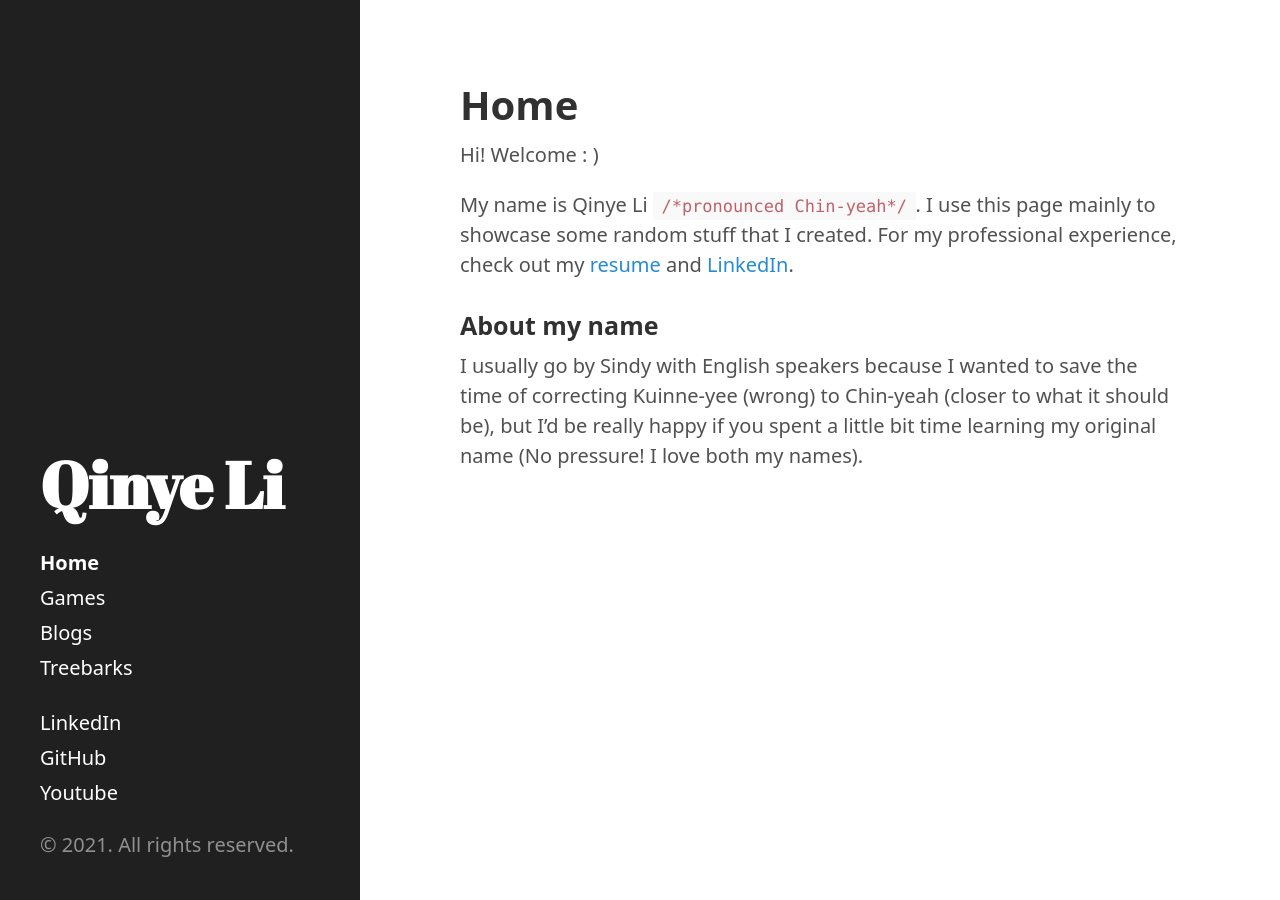
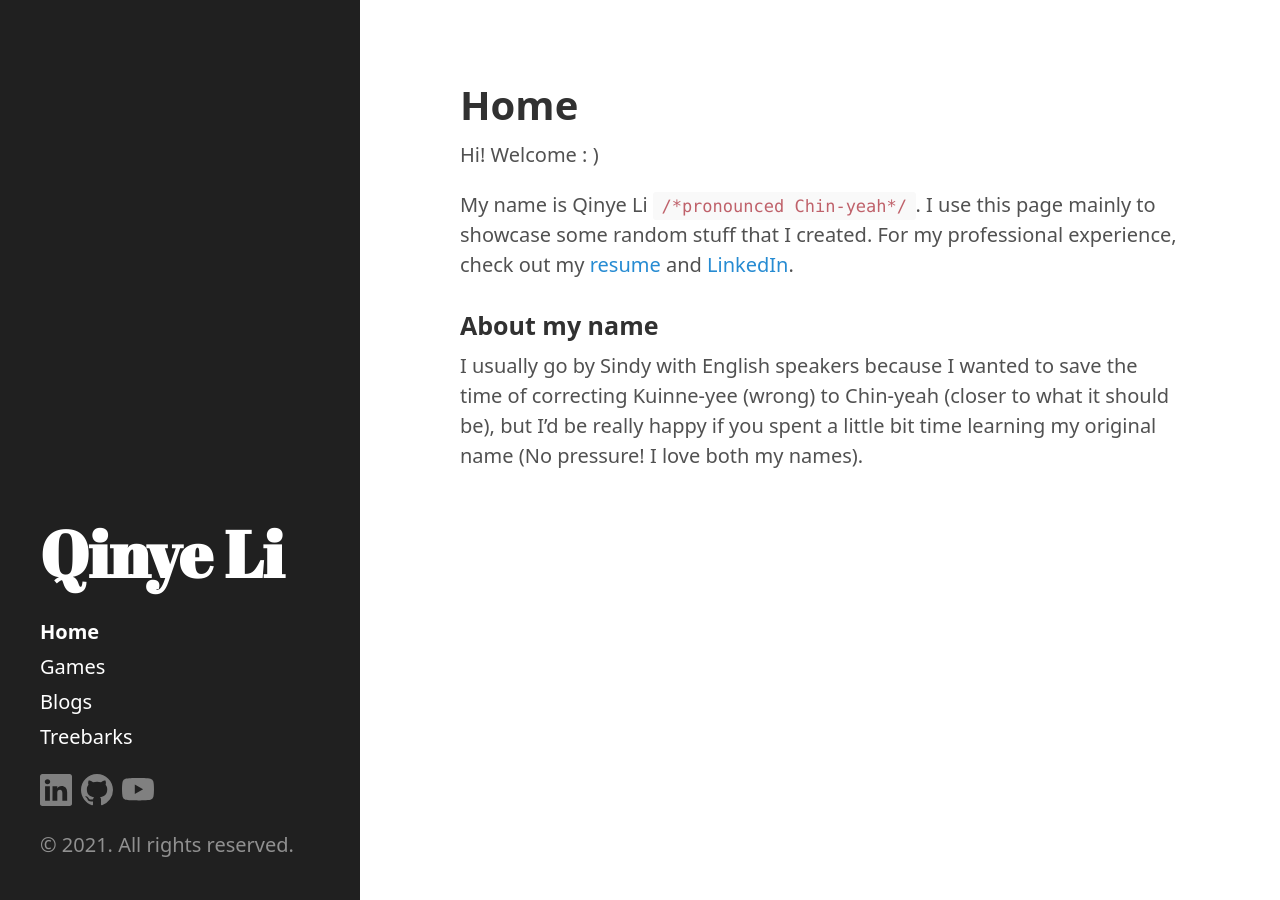
Before and after one commit to qinyeli/GithubIO, a Jekyll site: the page built from index.md, in a window 1280 px wide. Built offline with Jekyll 4.4.1, drawn with Linux system fonts in a browser that asks for light colours.

Commit message:
Changed social media links from text to svg
Some of the parameters are hardcoded but this should general enough for personal blogging purpose.
e.g.
* svg color is hard coded to grey
* svg size is hard coded to 32 bc I can't figure out how to resize with svg href

```diff
--- a/_includes/sidebar.html
+++ b/_includes/sidebar.html
@@ -28,11 +28,28 @@
 
       <a class="sidebar-nav-item" href="/blogs/index.html">Blogs</a>
       <a class="sidebar-nav-item" href="/photos/treebarks/index.html">Treebarks</a>
+
       <p></p>
-      <!-- TODO: Change these into icons -->
-      <a class="sidebar-nav-item" href="https://www.linkedin.com/in/qinye-sindy-li-03a904113/">LinkedIn</a>
-      <a class="sidebar-nav-item" href="https://github.com/qinyeli">GitHub</a>
-      <a class="sidebar-nav-item" href="https://www.youtube.com/channel/UCUhDbG7ZqGW6aza0IgP-mHg">Youtube</a>
+      <svg xmlns="http://www.w3.org/2000/svg" width="36" height="36">
+        <a href="https://www.linkedin.com/in/qinye-sindy-li-03a904113/">
+          <image href="/public/svg/linkedin.svg"/>
+        </a>
+      </svg>
+      <svg xmlns="http://www.w3.org/2000/svg" width="36" height="36">
+        <a href="https://github.com/qinyeli">
+          <image href="/public/svg/github.svg"/>
+        </a>
+      </svg>
+      <!-- <svg xmlns="http://www.w3.org/2000/svg" width="36" height="36">
+        <a href="https://www.instagram.com/qinyeli/">
+          <image href="/public/svg/instagram.svg"/>
+        </a>
+      </svg> -->
+      <svg xmlns="http://www.w3.org/2000/svg" width="36" height="36">
+        <a href="https://www.youtube.com/channel/UCUhDbG7ZqGW6aza0IgP-mHg">
+          <image href="/public/svg/youtube.svg"/>
+        </a>
+      </svg>
     </nav>
 
     <p>&copy; {{ site.time | date: '%Y' }}. All rights reserved.</p>
```
Also changed, not shown: public/svg/github.svg (added), public/svg/instagram.svg (added), public/svg/linkedin.svg (added), public/svg/youtube.svg (added).
